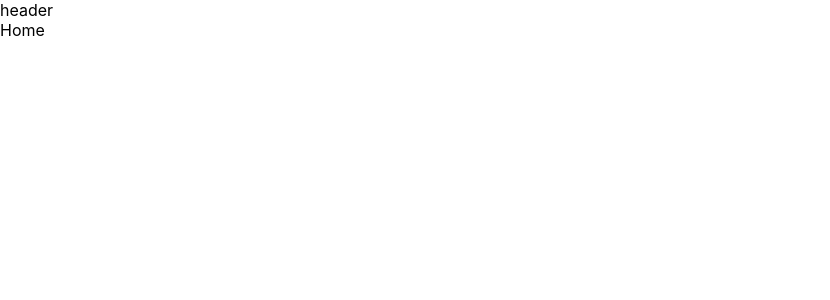
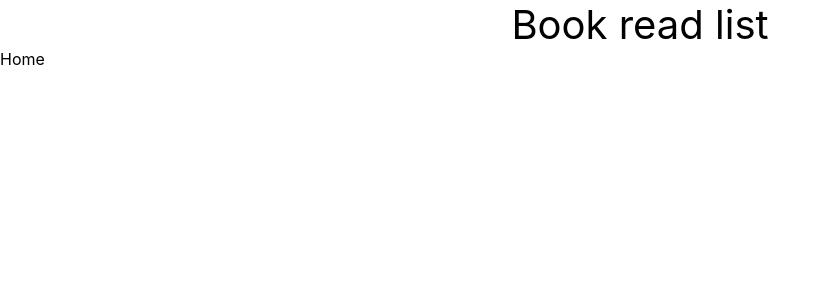
Before and after one commit to MastalerzKamil/book-read-list, a React (Create React App) app: page / in a window 1280 px wide. Shown: the top 300 px of the page, without its empty margins (0-830 px from the left). Built offline with nearby package versions, Linux system fonts and the light colour scheme.

Commit message:
Add header with styles

```diff
--- a/package.json
+++ b/package.json
@@ -3,6 +3,7 @@
   "version": "0.1.0",
   "private": true,
   "dependencies": {
+    "@material-ui/core": "^4.0.1",
     "react": "^16.8.6",
     "react-dom": "^16.8.6",
     "react-router-dom": "^5.0.0",
--- a/src/components/Header/index.css
+++ b/src/components/Header/index.css
@@ -0,0 +1,10 @@
+.Header {
+  display: flex;
+  justify-content: center;
+  width: 100%;
+  color: black;
+}
+
+.Header__title {
+  font-size: 40px;
+}
--- a/src/components/Header/index.js
+++ b/src/components/Header/index.js
@@ -5,7 +5,7 @@ import './index.css';
 function Header() {
   return (
     <div className='Header'>
-      header
+      <div className='Header__title'>Book read list</div>
     </div>
   );
 }
```
Also changed, not shown: 1 other file (tests, documents, lock files or other folders).
